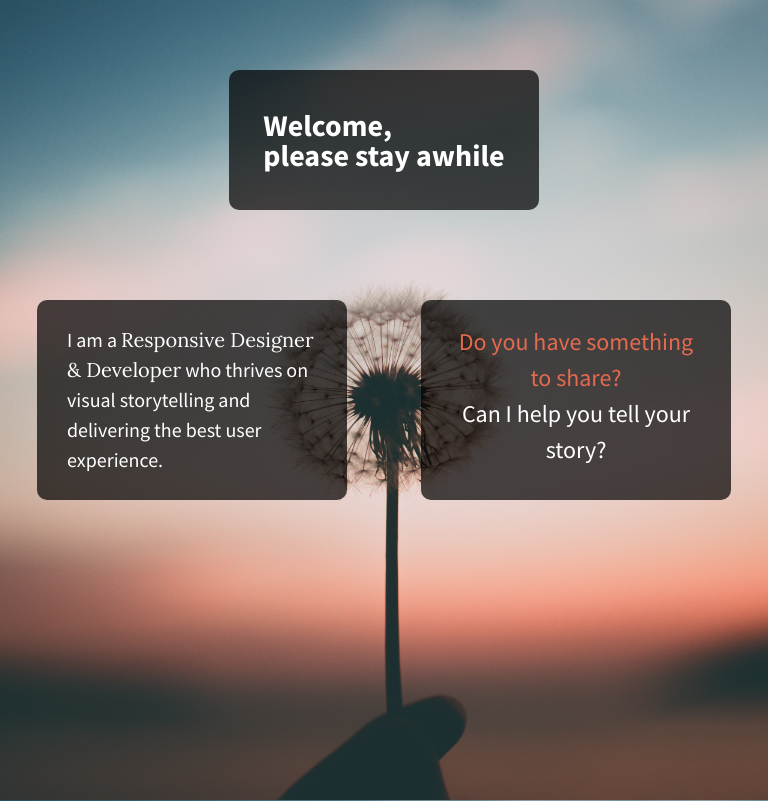
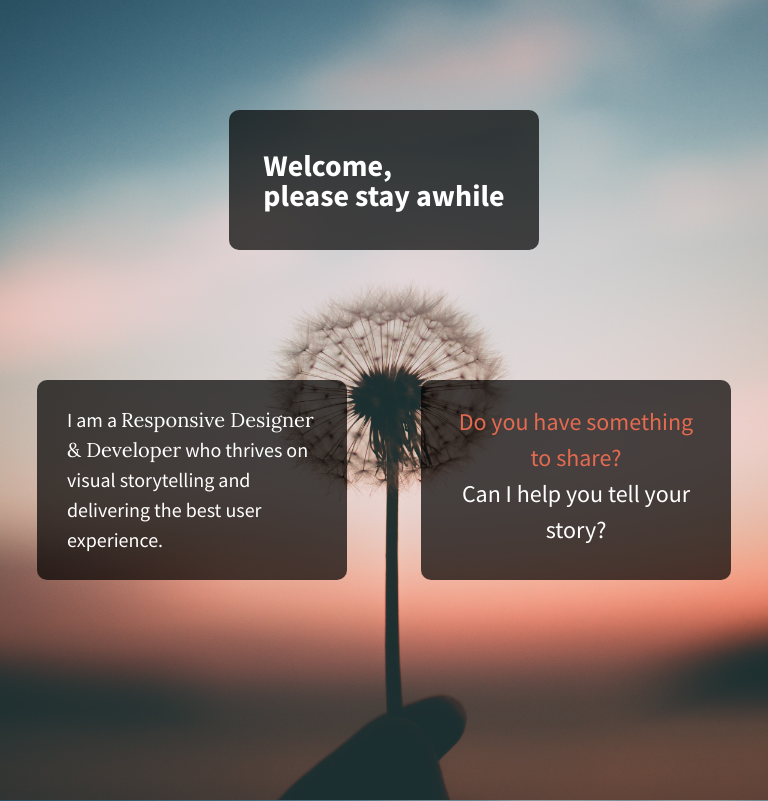
Before and after one commit to michellisor/flexbox-starter, a plain HTML site: page index.html in a window 768 px wide. Shown: the top 801 px of the page. Drawn offline with nearby package versions, Linux system fonts and the light colour scheme.

Commit message:
final custom edit

```diff
--- a/css/main.css
+++ b/css/main.css
@@ -112,7 +112,7 @@ body {
   align-content: center;
   flex-wrap: wrap;
   margin: 0;
-  height: 280px;
+  height: 30%;
 }
 .wrapper {
   display: flex;
@@ -355,3 +355,8 @@ body {
         page-break-after: avoid;
     }
 }
+/* ----------- Tablets larger than 768px wide ----------- */
+@media (min-width: 768px) and (max-width: 1050px) {
+	.top {
+      height: 45%;
+  }
```
